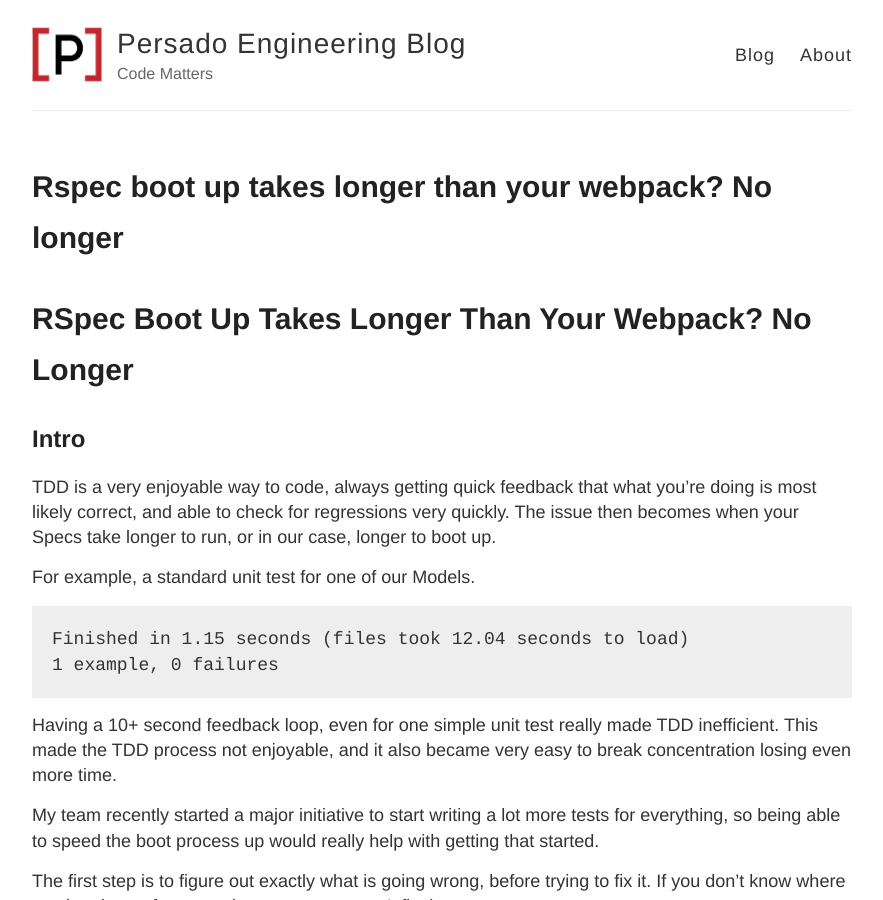
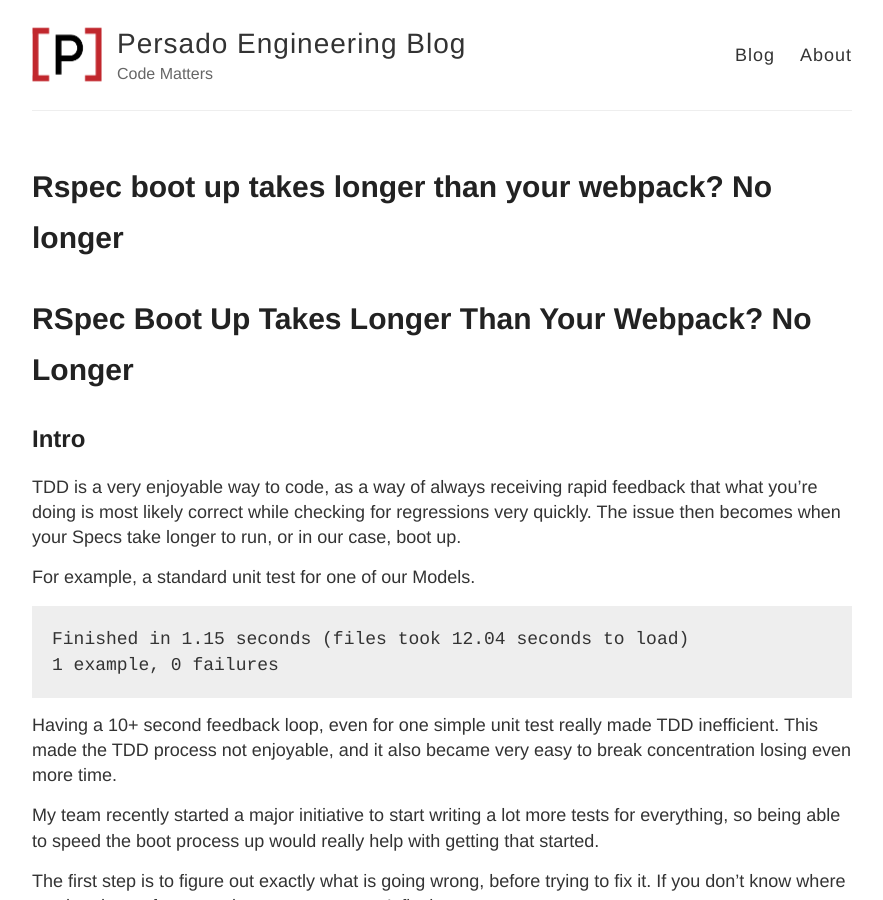
Before and after one commit to persado/persado.github.io, a Jekyll site: the page built from _posts/2020-01-22-speed-up-rspec-boot-time.md, in a window 1280 px wide and 900 px high. Shown: the whole window, without its empty margins (198-1081 px from the left). Built offline with Jekyll 4.4.1, drawn with Linux system fonts in a browser that asks for light colours.

Commit message:
Update _posts/2020-01-22-speed-up-rspec-boot-time.md
Co-Authored-By: Jose Santiago <jose@binary-dev.com>

```diff
--- a/_posts/2020-01-22-speed-up-rspec-boot-time.md
+++ b/_posts/2020-01-22-speed-up-rspec-boot-time.md
@@ -9,7 +9,7 @@ author: akshith_yellapragada
 
 ## Intro
 
-TDD is a very enjoyable way to code, always getting quick feedback that what you're doing is most likely correct, and able to check for regressions very quickly. The issue then becomes when your Specs take longer to run, or in our case, longer to boot up.
+TDD is a very enjoyable way to code, as a way of always receiving rapid feedback that what you're doing is most likely correct while checking for regressions very quickly. The issue then becomes when your Specs take longer to run, or in our case, boot up.
 
 For example, a standard unit test for one of our Models.
 
```
